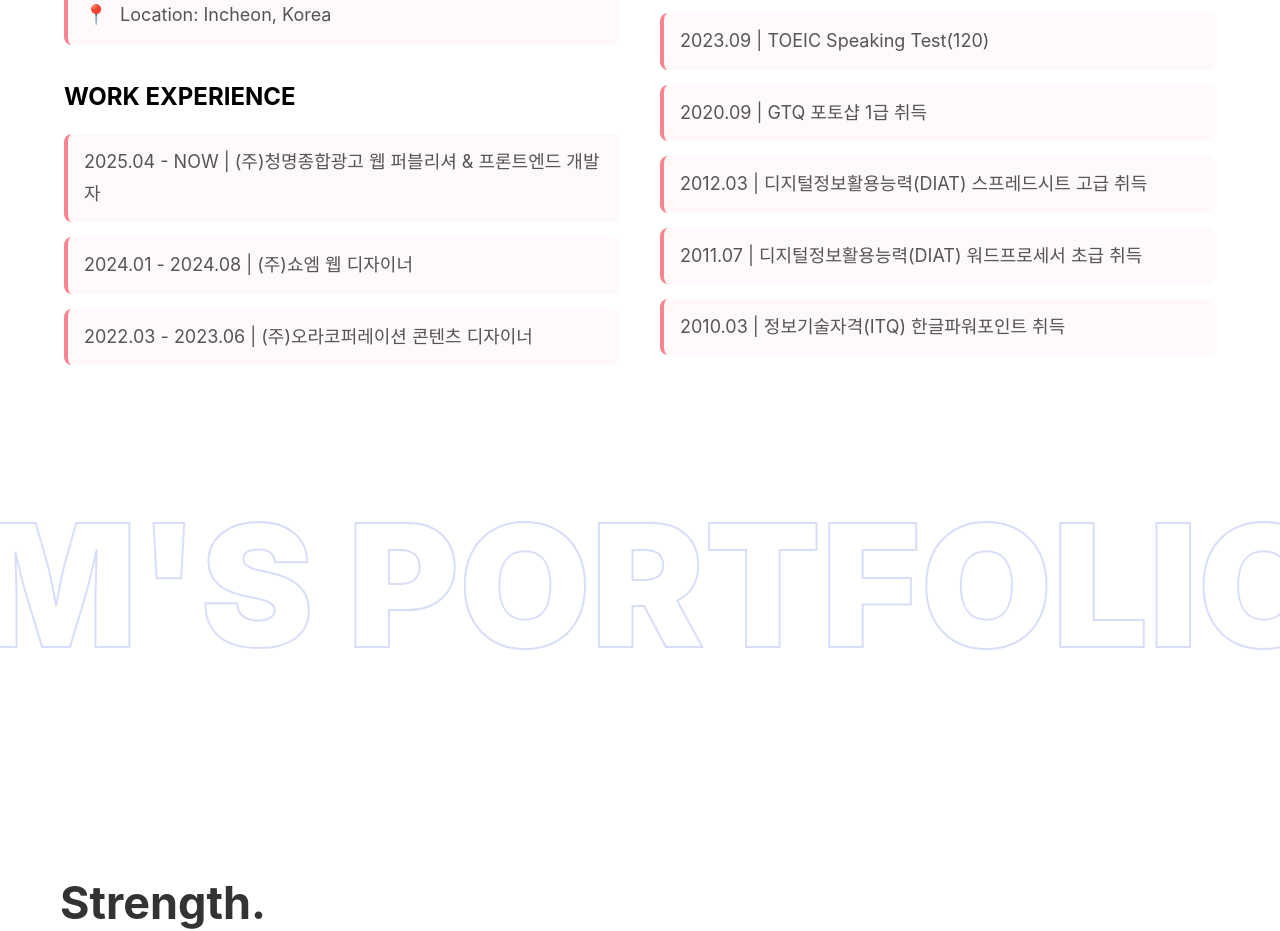
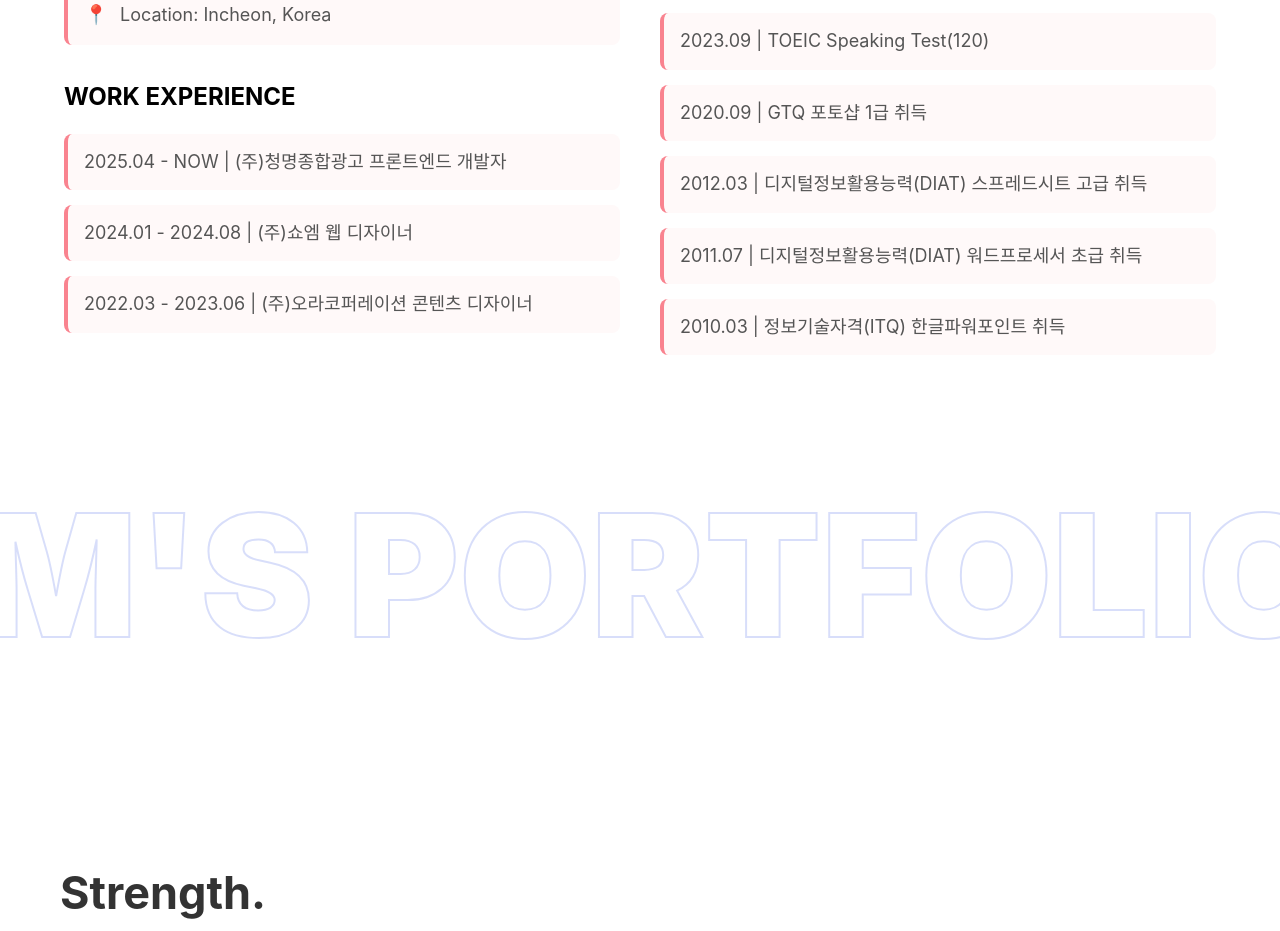
Before and after one commit to yurim-web/renew_portfolio, a React (Create React App) app: page / in a window 1280 px wide. Shown: the part 2002-2933 px from the top of the page. Built offline with nearby package versions, Linux system fonts and the light colour scheme; a web font is replaced by a local one.

Commit message:
[콘텐츠] About 경력 직무명 프론트엔드 개발자로 통일

```diff
--- a/src/sections/About.tsx
+++ b/src/sections/About.tsx
@@ -65,7 +65,7 @@ const About = () => {
               WORK EXPERIENCE
             </h4>
             <ul className="info_list">
-              <li>2025.04 - NOW | (주)청명종합광고 웹 퍼블리셔 & 프론트엔드 개발자</li>
+              <li>2025.04 - NOW | (주)청명종합광고 프론트엔드 개발자</li>
               <li>2024.01 - 2024.08 | (주)쇼엠 웹 디자이너</li>
               <li>2022.03 - 2023.06 | (주)오라코퍼레이션 콘텐츠 디자이너</li>
             </ul>
```
